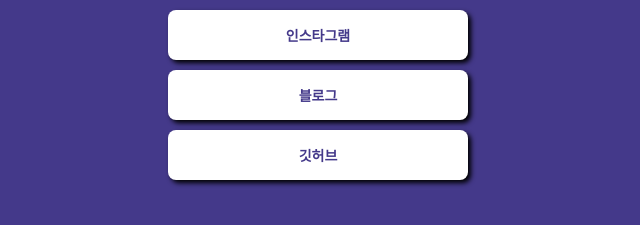
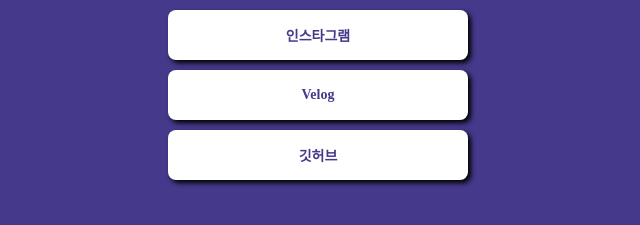
Before and after one commit to Lee-Kyuhwun/mypage, a plain HTML site: page index.html in a window 1280 px wide. Shown: the part 253-478 px from the top of the page, 322-962 px from the left. Drawn offline with Linux system fonts and the light colour scheme; a web font is replaced by a local one.

Commit message:
Update index.html

```diff
--- a/index.html
+++ b/index.html
@@ -85,7 +85,7 @@
         <h1 class="main">이규훈</h1>
         <p class="sub"> 1998.09.04</p>
         <a target="_blank" href="https://www.instagram.com/lee.ky98/">인스타그램</a>
-        <a target="_blank" href="https://blog.naver.com/wxyz0904">블로그</a>
+        <a target="_blank" href="https://velog.io/@normalvector">Velog</a>
         <a target="_blank" href="https://github.com/Lee-Kyuhwun">깃허브</a>
     </div>
 
```
